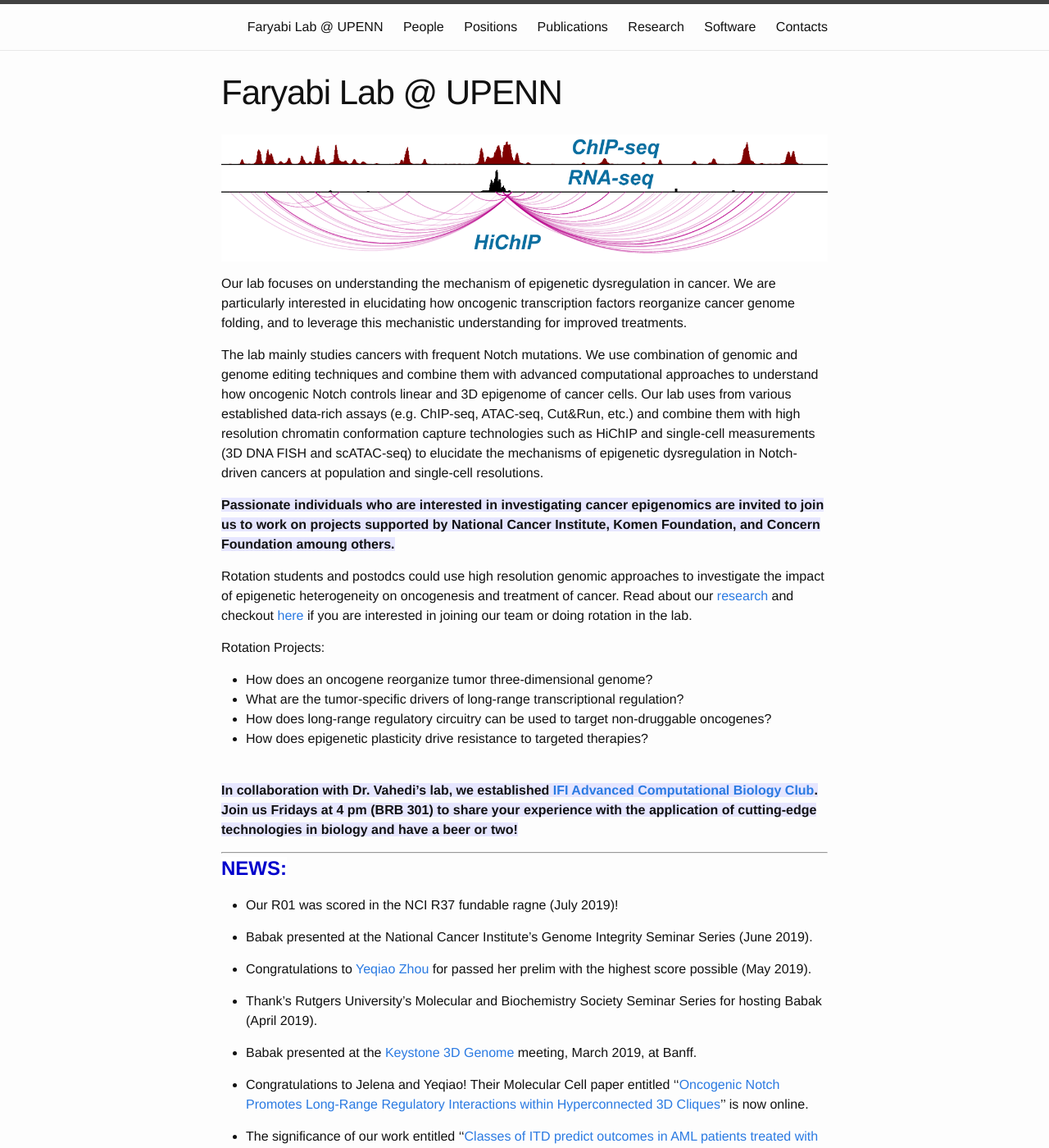
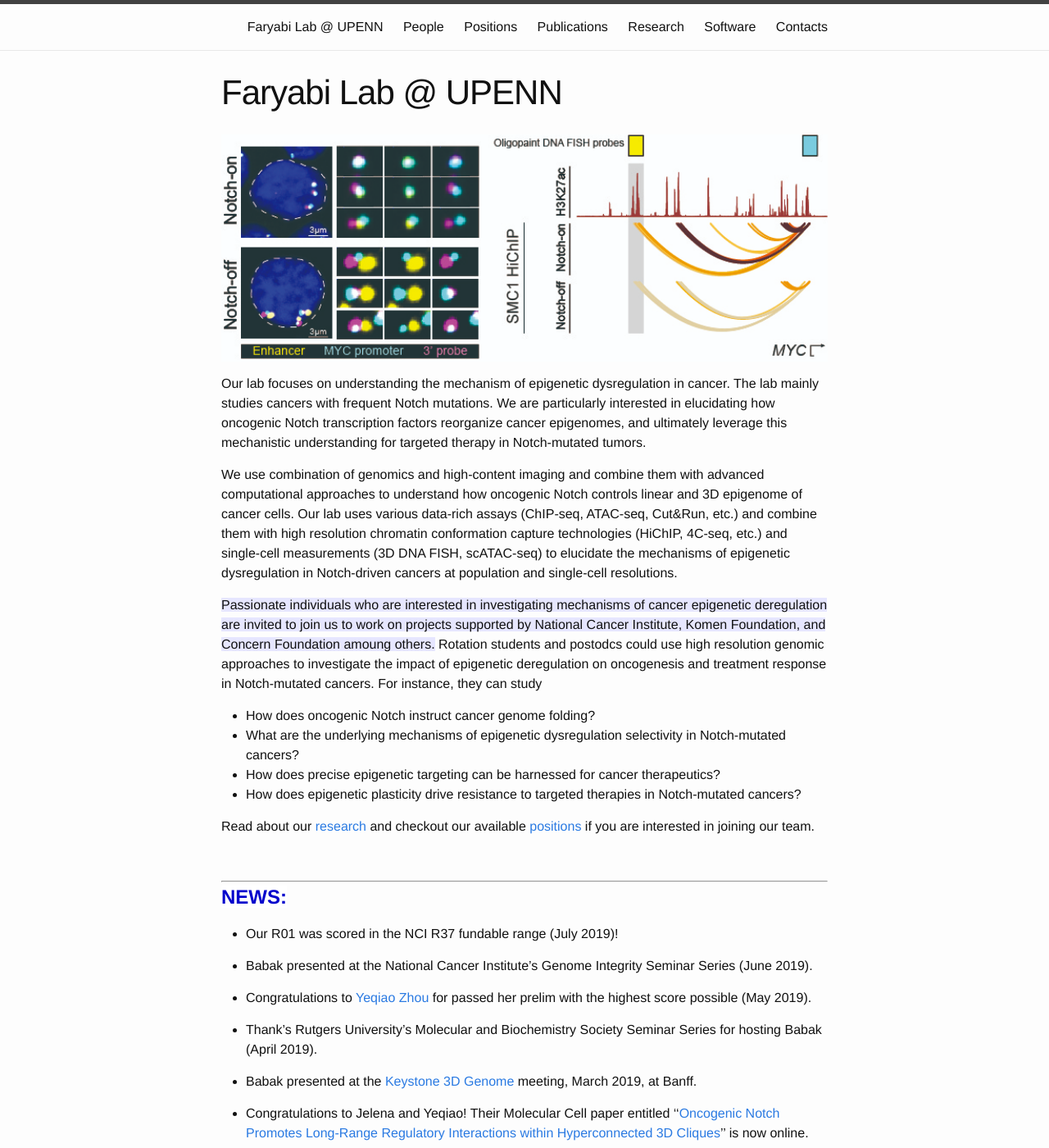
Before and after one commit to faryabib/faryabib.github.io, a Jekyll site: the page built from index.md, in a window 1280 px wide and 1400 px high. Shown: the whole window at 82% size. Built offline with Jekyll 4.4.1, drawn with Linux system fonts in a browser that asks for light colours.

Commit message:
index_updated

```diff
--- a/index.md
+++ b/index.md
@@ -4,29 +4,27 @@ title: Faryabi Lab @ UPENN
 permalink: /index.html
 ---
 
-![enhancer in cancer](assets/Faryabi_HiChIP.png){:height="200%" width="200%"}
+![enhancer in cancer](assets/MYC_FISH_EP.jpg){:height="200%" width="200%"}
 
-Our lab focuses on understanding the mechanism of epigenetic dysregulation in cancer. We are particularly interested in elucidating how oncogenic transcription factors reorganize cancer genome folding, and to leverage this mechanistic understanding for improved treatments.
+Our lab focuses on understanding the mechanism of epigenetic dysregulation in cancer. The lab mainly studies cancers with frequent Notch mutations. We are particularly interested in elucidating how oncogenic Notch transcription factors reorganize cancer epigenomes, and ultimately leverage this mechanistic understanding for targeted therapy in Notch-mutated tumors.
 
-The lab mainly studies cancers with frequent Notch mutations. We use combination of genomic and genome editing techniques and combine them with advanced computational approaches to understand how oncogenic Notch controls linear and 3D epigenome of cancer cells. Our lab uses from various established data-rich assays (e.g. ChIP-seq, ATAC-seq, Cut&Run, etc.) and combine them with high resolution chromatin conformation capture technologies such as HiChIP and single-cell measurements (3D DNA FISH and scATAC-seq) to elucidate the mechanisms of epigenetic dysregulation in Notch-driven cancers at population and single-cell resolutions.
+We use combination of genomics and high-content imaging and combine them with advanced computational approaches to understand how oncogenic Notch controls linear and 3D epigenome of cancer cells. Our lab uses various data-rich assays (ChIP-seq, ATAC-seq, Cut&Run, etc.) and combine them with high resolution chromatin conformation capture technologies (HiChIP, 4C-seq, etc.) and single-cell measurements (3D DNA FISH, scATAC-seq) to elucidate the mechanisms of epigenetic dysregulation in Notch-driven cancers at population and single-cell resolutions.
 
-<strong><span style="background-color:rgb(230, 230, 255)">Passionate individuals who are interested in investigating cancer epigenomics are invited to join us to work on projects supported by National Cancer Institute, Komen Foundation, and Concern Foundation amoung others.</span><strong>
+<span style="background-color:rgb(230, 230, 255)">Passionate individuals who are interested in investigating mechanisms of cancer epigenetic deregulation are invited to join us to work on projects supported by National Cancer Institute, Komen Foundation, and Concern Foundation amoung others.</span>
+Rotation students and postodcs could use high resolution genomic approaches to investigate the impact of epigenetic deregulation on oncogenesis and treatment response in Notch-mutated cancers. For instance, they can study
++ How does oncogenic Notch instruct cancer genome folding?
++ What are the underlying mechanisms of epigenetic dysregulation selectivity in Notch-mutated cancers?
++ How does precise epigenetic targeting can be harnessed for cancer therapeutics?
++ How does epigenetic plasticity drive resistance to targeted therapies in Notch-mutated cancers?
 
-Rotation students and postodcs could use high resolution genomic approaches to investigate the impact of epigenetic heterogeneity on oncogenesis and treatment of cancer. Read about our [research](research.html) and checkout [here](positions.html) if you are interested in joining our team or doing rotation in the lab.
-
-Rotation Projects:
-+ How does an oncogene reorganize tumor three-dimensional genome?
-+ What are the tumor-specific drivers of long-range transcriptional regulation?
-+ How does long-range regulatory circuitry can be used to target non-druggable oncogenes?
-+ How does epigenetic plasticity drive resistance to targeted therapies?
+Read about our [research](research.html) and checkout our available [positions](positions.html) if you are interested in joining our team.
 
 <br>
-<strong><span style="background-color:rgb(230, 230, 255)">In collaboration with Dr. Vahedi's lab, we established [IFI Advanced Computational Biology Club](https://github.com/VahediLab/ComputationalJournalClub/blob/master/Schedule.md). Join us Fridays at 4 pm (BRB 301) to share your experience with the application of cutting-edge technologies in biology and have a beer or two!</span><strong>
 
 ----
 <strong><span style="font-size: 1.5em; font-weight: bold; color: #0000cc; background-color: #ffffff">NEWS:</span><strong>
 
-+ Our R01 was scored in the NCI R37 fundable ragne (July 2019)!
++ Our R01 was scored in the NCI R37 fundable range (July 2019)!
 
 + Babak presented at the National Cancer Institute's Genome Integrity Seminar Series (June 2019).
 
```
Also changed, not shown: people.md (+5 -5 lines), positions.md (+2 -2 lines), publications.md (+3 -0 lines), assets/MYC_FISH_EP.jpg (added).
